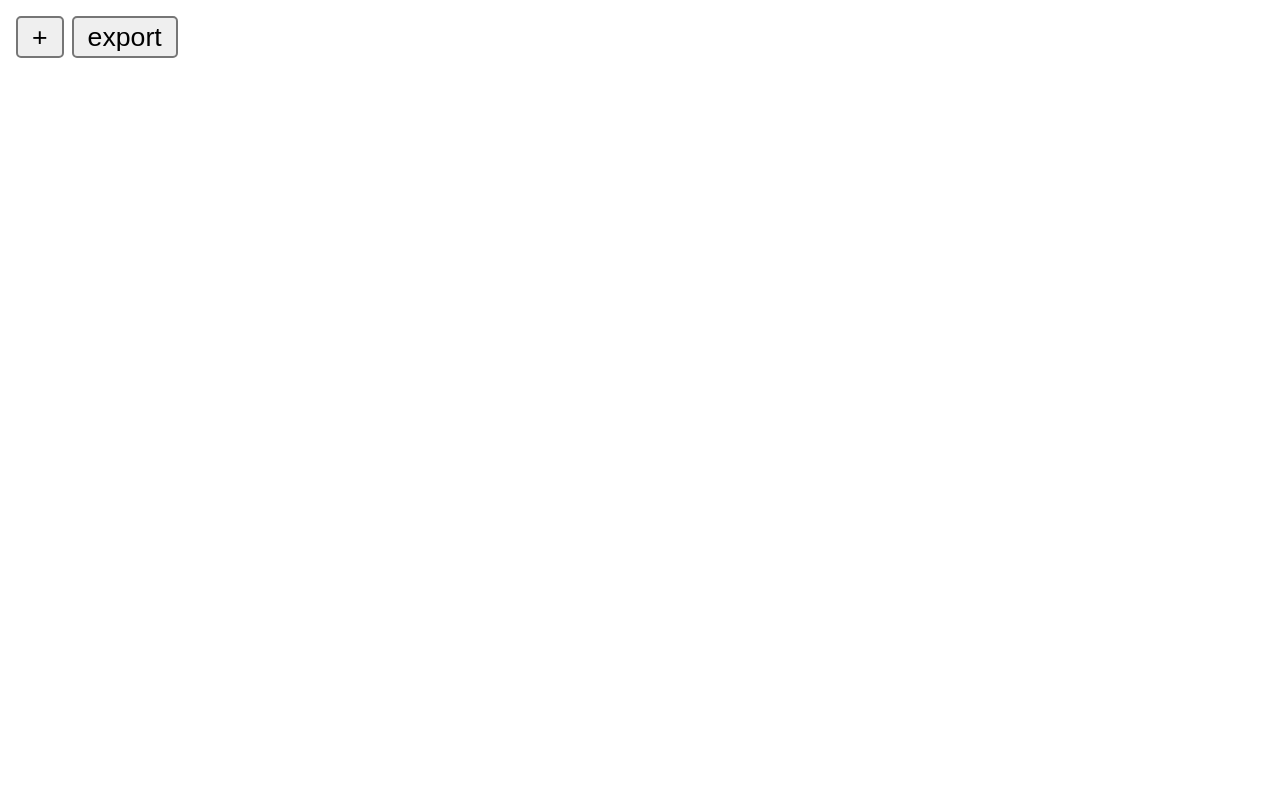
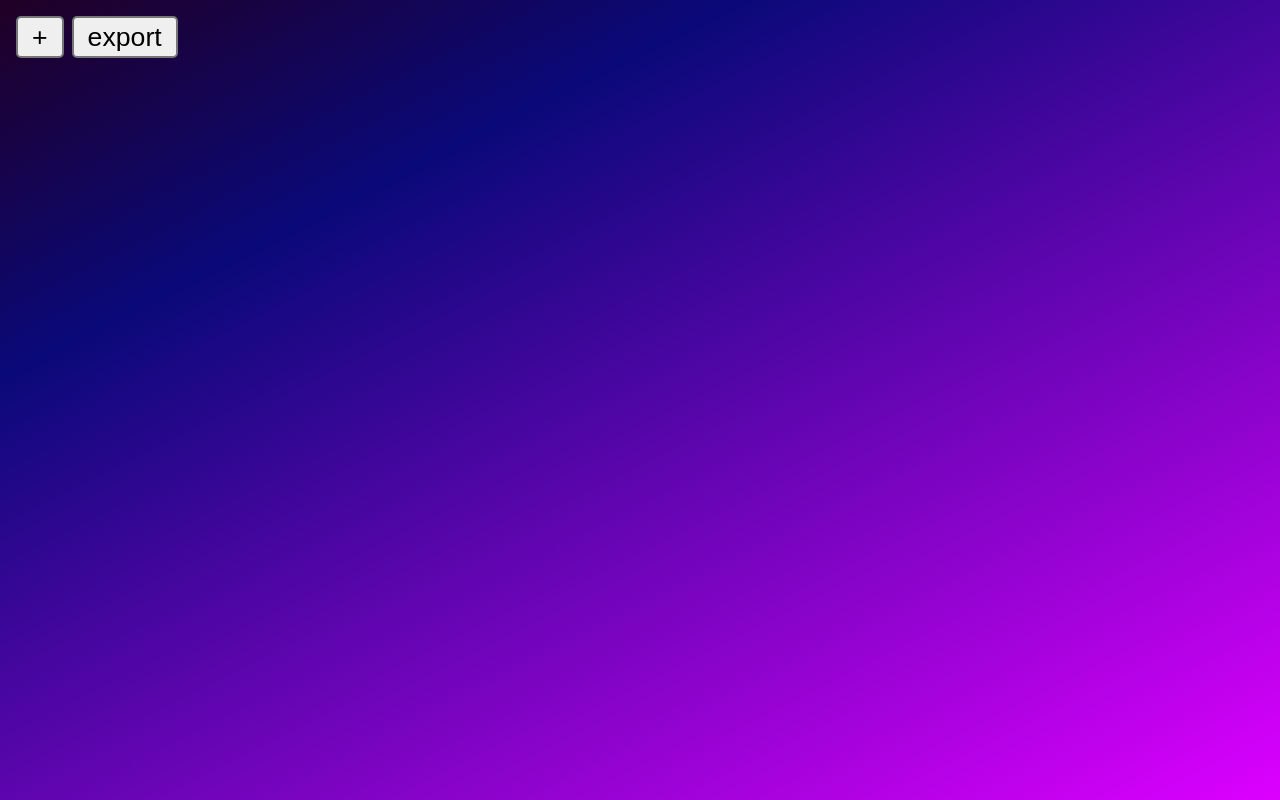
Before and after one commit to DigitallyTailored/VanillaJS-Framework, a website: page index.html in a window 1280 px wide. Shown: the top 800 px of the page. Drawn offline with Linux system fonts and the light colour scheme.

Commit message:
made background kinda cool looking

```diff
--- a/index.html
+++ b/index.html
@@ -11,6 +11,10 @@
         html {
             transform: scale(2);
             transform-origin: 0 0;
+            color: white;
+            background: linear-gradient(153deg, rgba(32,0,36,1) 0%, rgba(10,9,121,1) 26%, rgba(220,0,255,1) 100%);
+            height: 100%;
+            width: 100%;
         }
     </style>
 </head>
```
